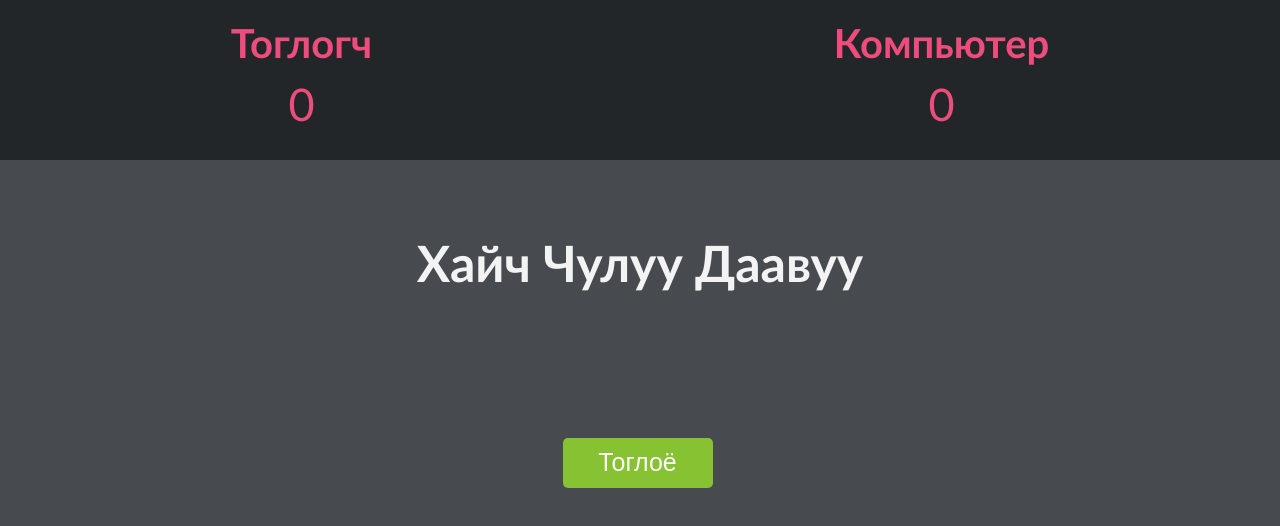
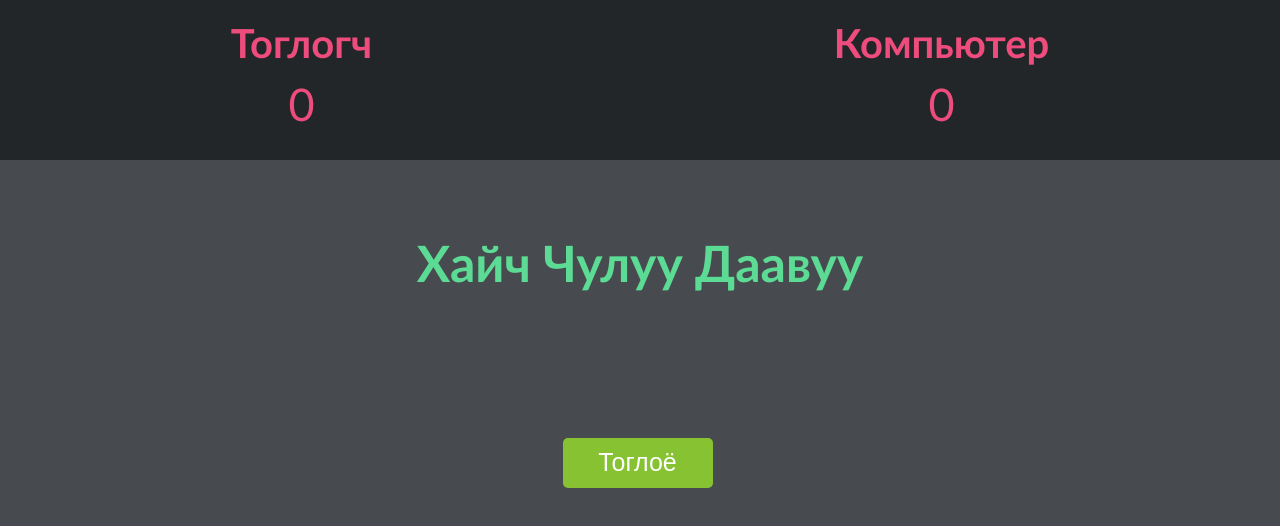
Before and after one commit to TuuguuT/game, a plain HTML site: page index.html in a window 1280 px wide. Drawn offline with Linux system fonts and the light colour scheme.

Commit message:
Change intro text color

```diff
--- a/style.css
+++ b/style.css
@@ -41,6 +41,7 @@ section {
 
 .intro h1 {
   font-size: 50px;
+  color: #5cdb95;
 }
 
 .intro button,
```
